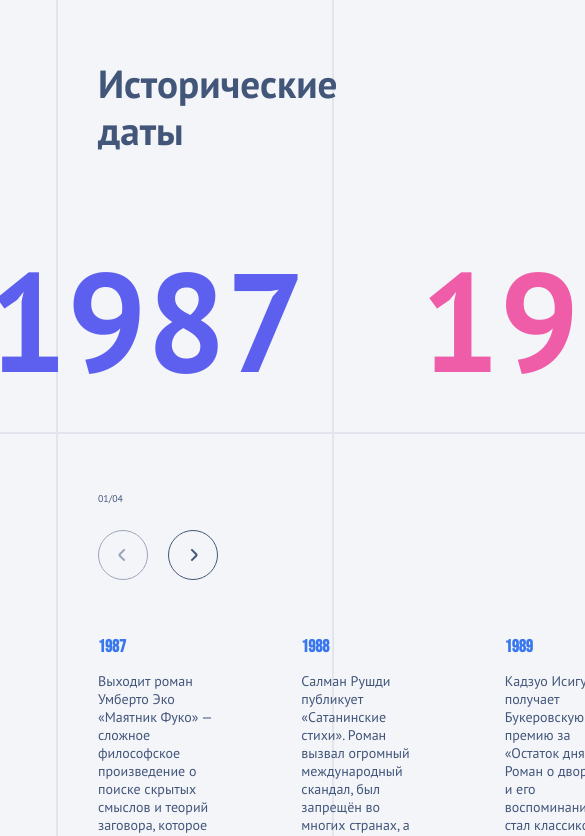
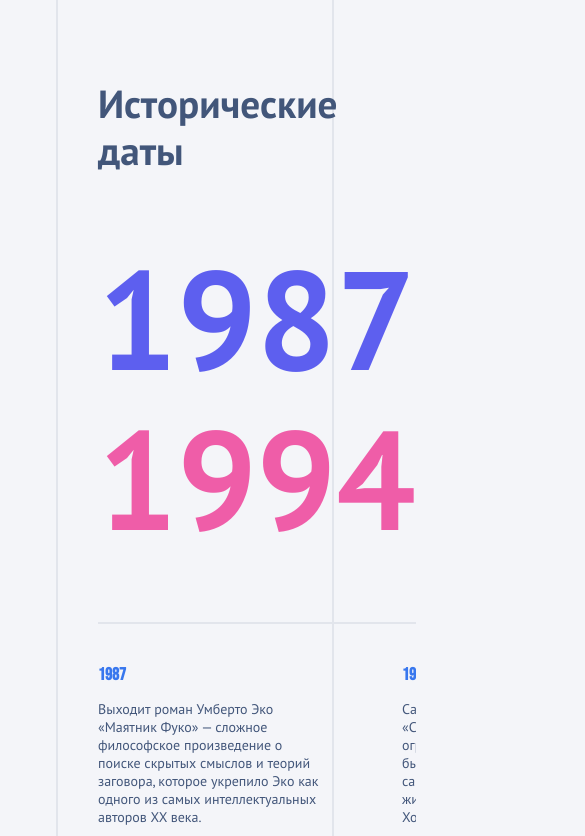
Before and after one commit to AlinaKors/history-block, a React (Create React App) app: page / in a window 390 px wide. Shown: the top 836 px of the page, 585 px wide, since content can reach past the window. Built offline with nearby package versions, Linux system fonts and the light colour scheme.

Commit message:
continuation mobile ver

```diff
--- a/src/History/History.tsx
+++ b/src/History/History.tsx
@@ -30,7 +30,7 @@ const Main = styled.main`
   }
 
   &::before {
-    transform: translateY(calc(214px + 265px));
+    transform: translateY(480px);
     margin-inline: auto;
     width: 100%;
     height: 2px;
@@ -64,6 +64,8 @@ const H1 = styled.h1`
     max-width: 240px;
     left: 40px;
     top: 60px;
+    position: static;
+    margin-top: 80px;
   }
 
   &::before {
@@ -88,7 +90,7 @@ const Timeline = styled.div`
   margin-top: 214px;
   position: relative;
   @media (max-width: 1023px) {
-    margin-top: 0;
+    display: none;
   }
 `;
 
@@ -96,20 +98,21 @@ const YearsWrapper = styled.div`
   display: flex;
   justify-content: space-evenly;
   position: absolute;
-  left: 50%;
-  top: 50%;
-  transform: translate(-50%, -50%);
-  width: 980px;
+  top: 400px;
+  width: 100%;
   z-index: 2;
   @media (max-width: 1023px) {
-    margin-top: 56px;
+    margin-top: 64px;
     flex-wrap: wrap;
+    position: static;
+    justify-content: space-between;
 
     &::after {
       content: '';
       width: 100%;
       height: 2px;
       background: #e2e5ec;
+      margin-top: 64px;
     }
   }
 `;
@@ -163,6 +166,10 @@ const NavigateCircle = styled.div`
   flex-direction: column;
   justify-content: flex-end;
   position: relative;
+
+  @media (max-width: 1023px) {
+    order: 4;
+  }
 `;
 
 export interface IDesktopProps {
@@ -261,11 +268,11 @@ export const History = ({ className }: IDesktopProps) => {
     <>
       <Main className={className}>
         <H1>Исторические даты</H1>
+        <YearsWrapper>
+          <YearsBlock color="#5D5FEF" year={from} />
+          <YearsBlock color="#EF5DA8" year={to} />
+        </YearsWrapper>
         <Timeline>
-          <YearsWrapper>
-            <YearsBlock color="#5D5FEF" year={from} />
-            <YearsBlock color="#EF5DA8" year={to} />
-          </YearsWrapper>
           <CircleSwiper
             activeIndex={activeIndex}
             setActiveIndex={setActiveIndex}
--- a/src/History/Swiper.tsx
+++ b/src/History/Swiper.tsx
@@ -20,6 +20,10 @@ const NavBtn = styled.button<{ direction?: 'prev' | 'next' }>`
   box-shadow: 0px 0px 15px rgba(56, 119, 238, 0.1);
   transform: rotate(${(props) => (props.direction === 'next' ? '180deg' : '0deg')});
 
+  @media (max-width: 1023px) {
+    display: none;
+  }
+
   &::before,
   &::after {
     content: '';
@@ -32,7 +36,7 @@ const NavBtn = styled.button<{ direction?: 'prev' | 'next' }>`
     transform-origin: left center;
   }
 
-  &[hidden] {
+  &:disabled {
     display: block;
     visibility: hidden;
   }
@@ -47,7 +51,6 @@ const NavBtn = styled.button<{ direction?: 'prev' | 'next' }>`
 `;
 
 const BtnContainer = styled.div`
-  z-index: 2;
   position: absolute;
   top: 41px;
   bottom: 16px;
@@ -61,11 +64,20 @@ const SwiperContainer = styled.div`
   opacity: 0;
   display: grid;
   margin: 56px 0px 104px;
+
+  @media (max-width: 1023px) {
+    margin: 40px 0 80px;
+  }
+
   .swiper {
     width: 100%;
     span {
       font-size: 1rem;
     }
+  }
+
+  .swiper-slide {
+    max-width: 16rem;
   }
 `;
 
@@ -77,8 +89,6 @@ interface SwiperCustomProps {
 export const SwiperCustom: React.FC<SwiperCustomProps> = ({ el, changeSwiper }) => {
   const swiperRef = useRef<SwiperType | null>(null);
   const swiperContainer = useRef<HTMLDivElement | null>(null);
-
-  const [activeIndex, setActiveIndex] = useState(0);
 
   useEffect(() => {
     if (!swiperContainer.current) return;
@@ -97,17 +107,13 @@ export const SwiperCustom: React.FC<SwiperCustomProps> = ({ el, changeSwiper })
   return (
     <SwiperContainer ref={swiperContainer}>
       <BtnContainer>
-        <NavBtn direction="prev" className="prevSlider" hidden={activeIndex === 0}></NavBtn>
-        <NavBtn
-          direction="next"
-          className="nextSlider"
-          hidden={activeIndex === Object.keys(el).length - 3}
-        ></NavBtn>
+        <NavBtn direction="prev" className="prevSlider"></NavBtn>
+        <NavBtn direction="next" className="nextSlider"></NavBtn>
       </BtnContainer>
       <Swiper
         spaceBetween={80}
-        slidesPerView={3}
-        slidesPerGroup={1}
+        slidesPerView={'auto'}
+        freeMode={true}
         modules={[Navigation]}
         navigation={{
           nextEl: '.nextSlider',
@@ -116,13 +122,12 @@ export const SwiperCustom: React.FC<SwiperCustomProps> = ({ el, changeSwiper })
         onBeforeInit={(swiper: SwiperType) => {
           swiperRef.current = swiper;
         }}
-        onSlideChange={(swiper: SwiperType) => setActiveIndex(swiper.activeIndex)}
       >
         {Object.entries(el).map(([key, value]) => (
           <SwiperSlide>
             <div key={key}>
               <h3>{key}</h3>
-              <span>{value}</span>
+              <div>{value}</div>
             </div>
           </SwiperSlide>
         ))}
--- a/src/History/YearsBlock/YearsBlockStyle.ts
+++ b/src/History/YearsBlock/YearsBlockStyle.ts
@@ -3,7 +3,6 @@ import styled from 'styled-components';
 export const Year = styled.div<{ color: string }>`
   color: ${(props) => props.color};
   font-size: 10rem;
-  line-height: 1.6;
-  letter-spacing: -0.2;
+  line-height: 160px;
   font-weight: bold;
 `;
```
